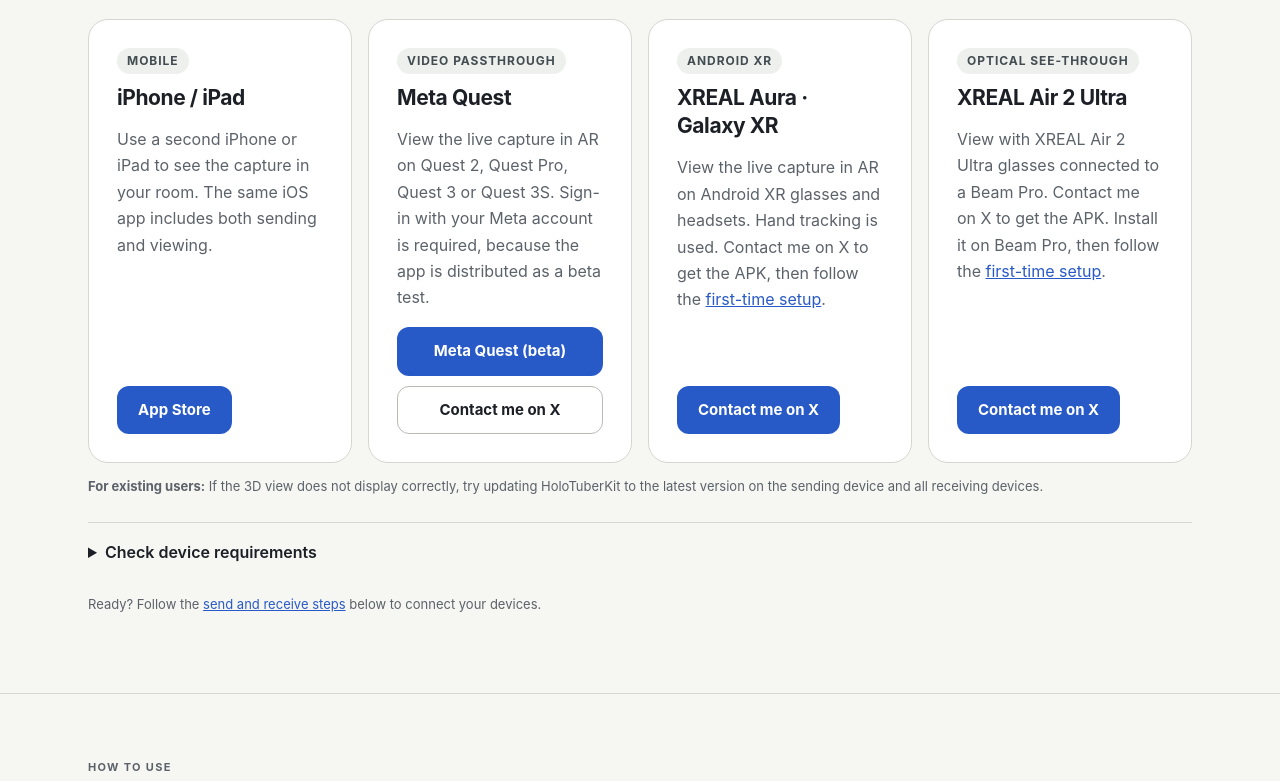
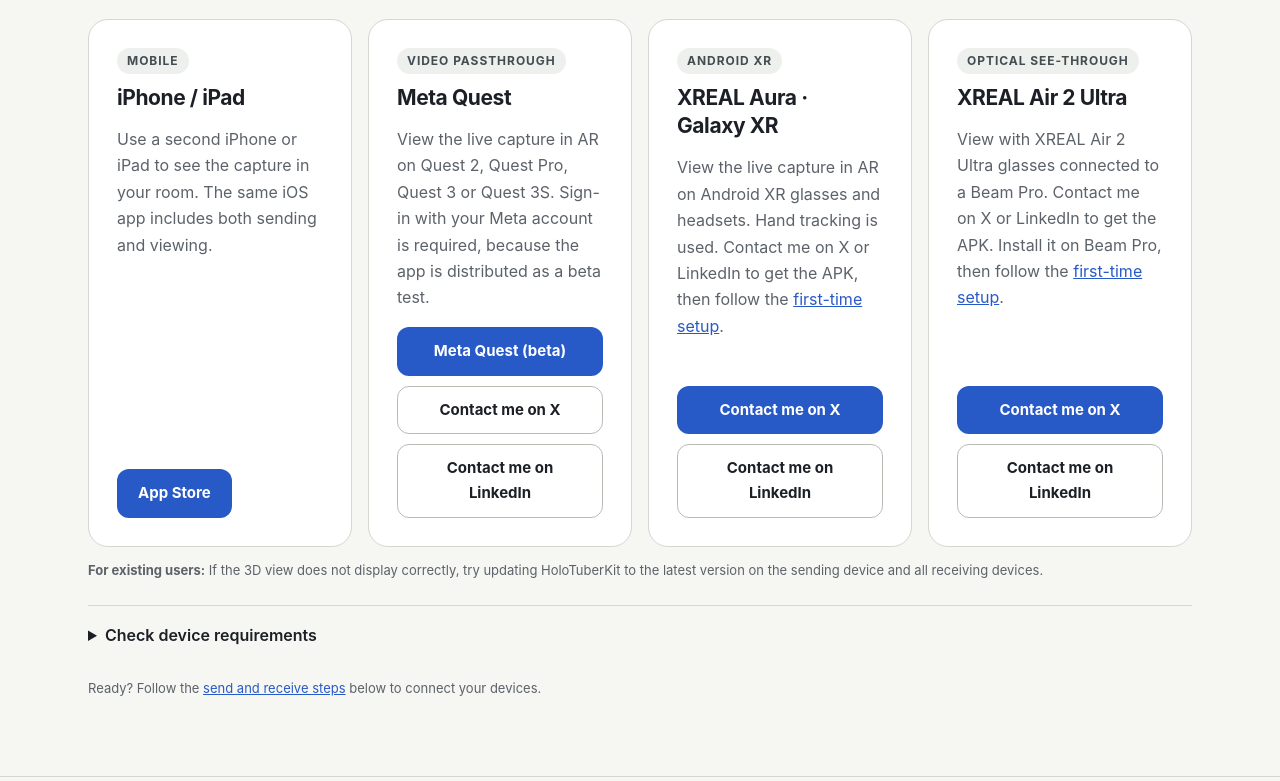
Before and after one commit to HoloTuberKit/HoloTuberKit-RealTime, a plain HTML site: page docs/index.html in a window 1280 px wide. Shown: the part 2811-3592 px from the top of the page. Drawn offline with Linux system fonts and the light colour scheme.

Commit message:
Add LinkedIn contact option for XR receivers

```diff
--- a/docs/index.html
+++ b/docs/index.html
@@ -288,19 +288,26 @@
           <div class="card-actions">
             <a class="btn" href="https://www.meta.com/s/6tzXXzKuJ">Meta Quest (beta)</a>
             <a class="btn ghost" href="https://x.com/Tks_Yoshinaga">Contact me on X</a>
+            <a class="btn ghost" href="https://www.linkedin.com/in/tks-yoshinaga/">Contact me on LinkedIn</a>
           </div>
         </div>
         <div class="card">
           <span class="tag recv">Android XR</span>
           <h3>XREAL Aura · Galaxy&nbsp;XR</h3>
-          <p>View the live capture in AR on Android XR glasses and headsets. Hand tracking is used. Contact me on X to get the APK, then follow the <a href="#androidxr">first-time setup</a>.</p>
-          <a class="btn" href="https://x.com/Tks_Yoshinaga">Contact me on X</a>
+          <p>View the live capture in AR on Android XR glasses and headsets. Hand tracking is used. Contact me on X or LinkedIn to get the APK, then follow the <a href="#androidxr">first-time setup</a>.</p>
+          <div class="card-actions">
+            <a class="btn" href="https://x.com/Tks_Yoshinaga">Contact me on X</a>
+            <a class="btn ghost" href="https://www.linkedin.com/in/tks-yoshinaga/">Contact me on LinkedIn</a>
+          </div>
         </div>
         <div class="card">
           <span class="tag recv">Optical See-through</span>
           <h3>XREAL Air 2 Ultra</h3>
-          <p>View with XREAL Air 2 Ultra glasses connected to a Beam Pro. Contact me on X to get the APK. Install it on Beam Pro, then follow the <a href="#xreal">first-time setup</a>.</p>
-          <a class="btn" href="https://x.com/Tks_Yoshinaga">Contact me on X</a>
+          <p>View with XREAL Air 2 Ultra glasses connected to a Beam Pro. Contact me on X or LinkedIn to get the APK. Install it on Beam Pro, then follow the <a href="#xreal">first-time setup</a>.</p>
+          <div class="card-actions">
+            <a class="btn" href="https://x.com/Tks_Yoshinaga">Contact me on X</a>
+            <a class="btn ghost" href="https://www.linkedin.com/in/tks-yoshinaga/">Contact me on LinkedIn</a>
+          </div>
         </div>
       </div>
       <p class="note"><strong>For existing users:</strong> If the 3D view does not display correctly, try updating HoloTuberKit to the latest version on the sending device and all receiving devices.</p>
@@ -375,7 +382,7 @@
       <ol class="steps">
         <li>
           <b>Install the APK.</b>
-          <p><a href="https://x.com/Tks_Yoshinaga">Contact me on X</a> to get the APK and install it with adb: <code>adb install -r HoloTuberKit-AndroidXR.apk</code>. Turn on developer options and USB (or wireless) debugging on the device first.</p>
+          <p>Contact me on <a href="https://x.com/Tks_Yoshinaga">X</a> or <a href="https://www.linkedin.com/in/tks-yoshinaga/">LinkedIn</a> to get the APK and install it with adb: <code>adb install -r HoloTuberKit-AndroidXR.apk</code>. Turn on developer options and USB (or wireless) debugging on the device first.</p>
         </li>
         <li>
           <b>Allow hand tracking.</b>
@@ -399,7 +406,7 @@
       <h2>First-time setup</h2>
       <p class="sub">Only needed the first time you run the app.</p>
 
-      <p><a href="https://x.com/Tks_Yoshinaga">Contact me on X</a> to get the APK and install it on your XREAL Beam Pro.</p>
+      <p>Contact me on <a href="https://x.com/Tks_Yoshinaga">X</a> or <a href="https://www.linkedin.com/in/tks-yoshinaga/">LinkedIn</a> to get the APK and install it on your XREAL Beam Pro.</p>
 
       <ol class="steps">
         <li>
```
Also changed, not shown: 1 other file.
